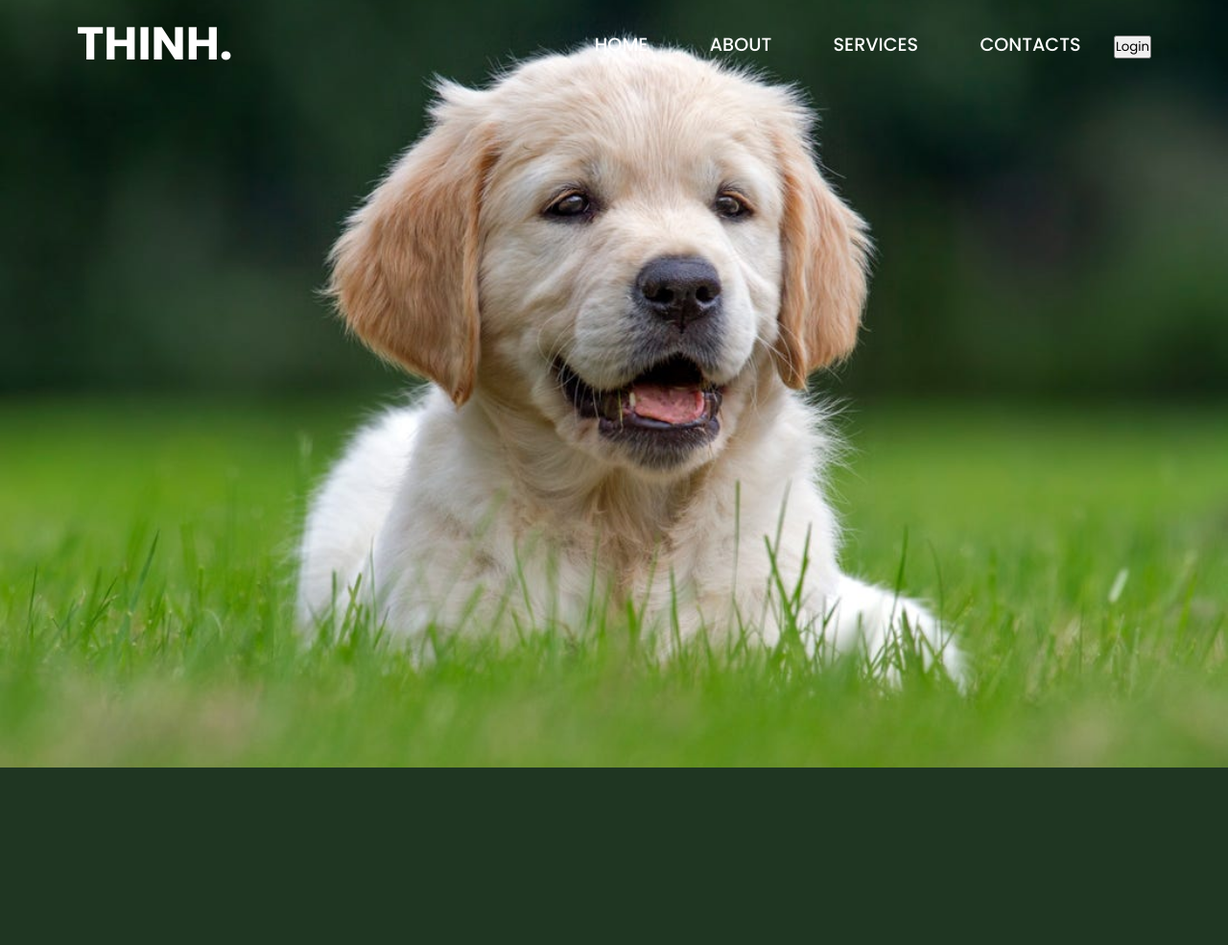
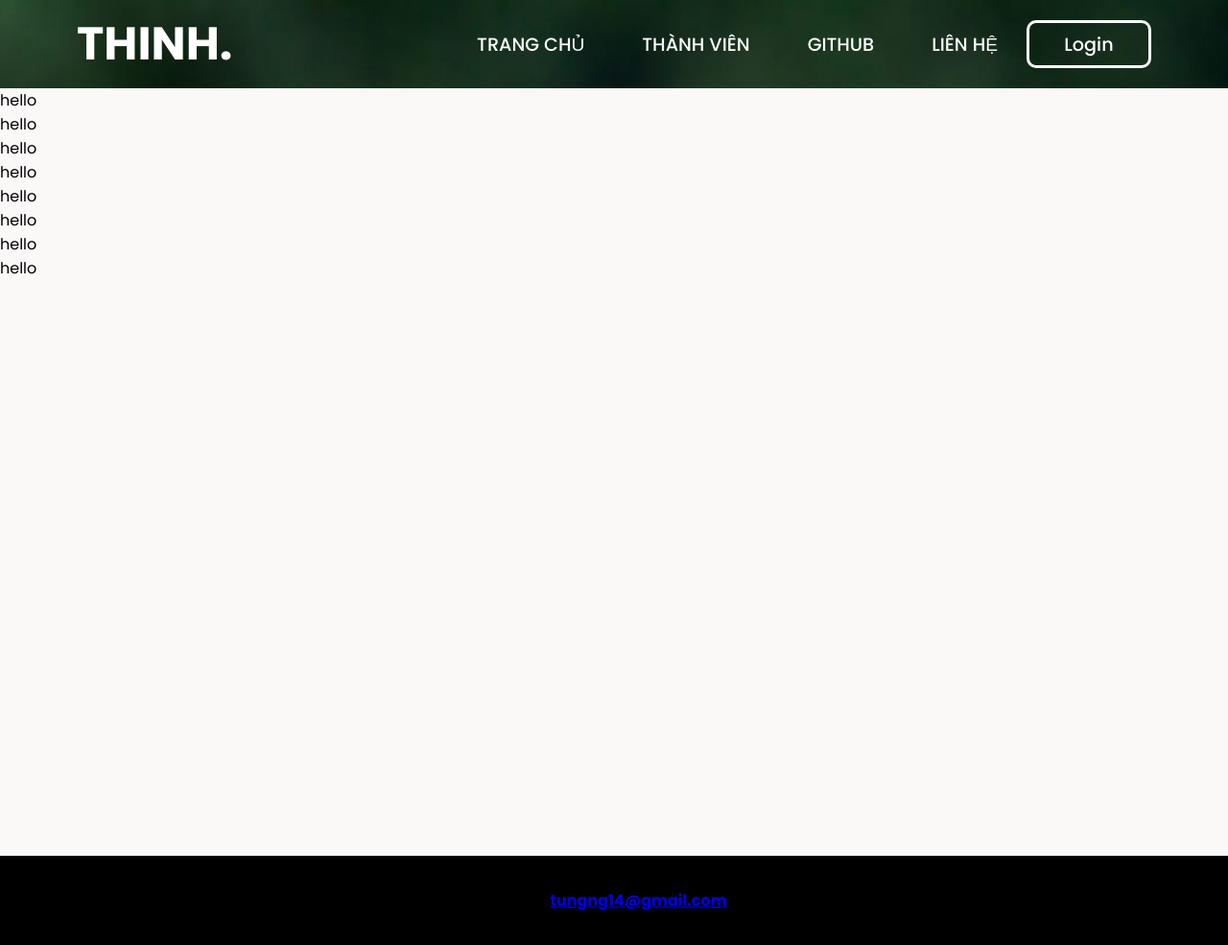
Before and after one commit to thinhbo19/simple-app, a PHP site: page / in a window 1280 px wide. Shown: the whole page at 96% size. Before the commit the page ends 800 px from the top, so only its background shows below. Run offline with PHP 8.4, Linux system fonts and the light colour scheme.

Commit message:
header footer

```diff
--- a/css/headerFooter.css
+++ b/css/headerFooter.css
@@ -8,18 +8,12 @@
 }
 
 body {
-  display: flex;
-  justify-content: center;
-  align-items: center;
   min-height: 100vh;
   background: url("/images/Dog.jpg") no-repeat;
   background-size: cover;
   background-position: center;
 }
 header {
-  position: fixed;
-  top: 0;
-  left: 0;
   width: 100%;
   padding: 10px 80px;
   display: flex;
@@ -32,6 +26,15 @@ header {
   font-size: 1.5em;
   color: #fff;
   user-select: none;
+}
+
+.navbar ul {
+  list-style: none;
+  margin: 0;
+  padding: 0;
+  display: flex;
+  justify-content: center;
+  align-items: center;
 }
 
 .navbar a {
@@ -76,3 +79,34 @@ header {
 .navbar a:hover::before {
   transform: scaleX(1);
 }
+.navbar .btnLogin-popup {
+  width: 130px;
+  height: 50px;
+  background: transparent;
+  border: 3px solid #fff;
+  outline: none;
+  color: #fff;
+  font-size: 1.2em;
+  font-weight: 500;
+  cursor: pointer;
+  border-radius: 10px;
+  transition: 0.8s;
+}
+
+.navbar .btnLogin-popup:hover {
+  background-color: #fff;
+  color: #142251;
+}
+
+.container {
+  width: 100%;
+  height: 100vh;
+  background: rgb(251, 248, 248);
+}
+
+footer {
+  padding: 5px 10px;
+  text-align: center;
+  width: 100%;
+  background-color: black;
+}
--- a/index.php
+++ b/index.php
@@ -18,14 +18,47 @@
         </div>
         <nav class="navbar">
             <ul>
-                <a href="#">HOME</a>
-                <a href="#">ABOUT</a>
-                <a href="#">SERVICES</a>
-                <a href="#">CONTACTS</a>
-                <button class="btnLogin-popup">Login</button>
+                <li><a href="index.php">TRANG CHỦ</a></li>
+                <li><a href="./component/member.php">THÀNH VIÊN</a></li>
+                <li><a href="#">GITHUB</a></li>
+                <li><a href="#">LIÊN HỆ</a></li>
+                <li><button class="btnLogin-popup">Login</button></li>
             </ul>
         </nav>
     </header>
+    <div class="container">
+        <div>hello</div>
+        <div>hello</div>
+        <div>hello</div>
+        <div>hello</div>
+        <div>hello</div>
+        <div>hello</div>
+        <div>hello</div>
+        <div>hello</div>
+    </div>
+
+    <footer>
+        <div class="grid footer__container">
+            <div class="grid footer__container">
+                <ul>
+                    <li>
+                        <h3>DevOps</h3>
+                        <ul class="foot-item-box">
+                            <li>Email: <a href="mailto:tungng14@gmail.com"><b>tungng14@gmail.com</b></a></li>
+                        </ul>
+                    </li>
+                    <li>
+                        <h3>Contact Me: </h3>
+                        <ul>
+                            <!-- Contact information for team members -->
+                        </ul>
+                    </li>
+                </ul>
+            </div>
+        </div>
+    </footer>
+
+
 </body>
 
 </html>
```
Also changed, not shown: component/member.php (+13 -8 lines).
